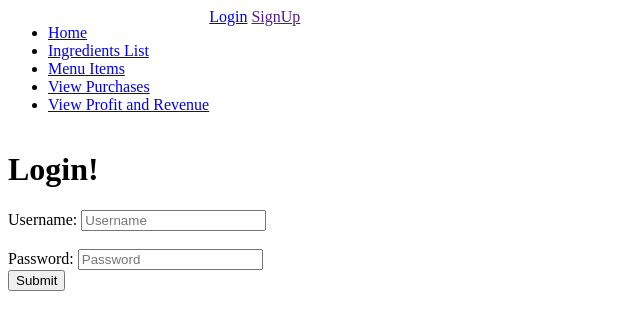
After one commit to jjconway23/django_restaurant_app, a Django app: page /login/ in a window 1280 px wide. The commit adds this page. Shown: the top 330 px of the page, without its empty margins (0-640 px from the left). Run offline with Django 4.2, Linux system fonts and the light colour scheme.

Commit message:
Add view and template for login view

```diff
--- a/restaurant_application/django_restaurant/templates/django_restaurant/base.html
+++ b/restaurant_application/django_restaurant/templates/django_restaurant/base.html
@@ -20,7 +20,7 @@
             </ul>
         </nav>
         <div>
-            <a href="">Login</a>
+            <a href="{% url 'login' %}">Login</a>
             <a href="">SignUp</a>
         </div>
 
--- a/restaurant_application/django_restaurant/templates/django_restaurant/menu_item_create.html
+++ b/restaurant_application/django_restaurant/templates/django_restaurant/menu_item_create.html
@@ -11,6 +11,6 @@
 <form action="" method="POST">
     {% csrf_token %}
     {{ form.as_p }}
-    <input type="submit" value="Submit">
+    <input type="submit" value="Login">
 </form>
 {% endblock %}
--- /dev/null
+++ b/restaurant_application/django_restaurant/templates/registration/login.html
@@ -0,0 +1,22 @@
+{% extends 'django_restaurant\base.html' %}
+{% load static %}
+
+{% block head %}
+<link rel="stylesheet" type="text/css" href="{% static 'django_restaurant\style.css' %}">
+
+{% endblock %}
+
+{% block content %}
+<h1>Login!</h1>
+<form action="" method="POST">
+    {% csrf_token %}
+    <label for="username">Username: </label>
+    <input type="text" name="username" id="username" placeholder="Username">
+    <br>
+    <br>
+    <label for="password">Password: </label>
+    <input type="text" name="password" id="password" placeholder="Password">
+    <br>
+    <input type="submit" value="Submit">
+</form>
+{% endblock %}
--- a/restaurant_application/django_restaurant/urls.py
+++ b/restaurant_application/django_restaurant/urls.py
@@ -13,4 +13,5 @@ urlpatterns=[
     path('menu_item_list/update/<pk>/', views.MenuItemUpdate.as_view(), name='menu_item_update'),
     path('ingredients_list/delete/<pk>', views.IngredientsDelete.as_view(), name='ingredients_delete'),
     path('menu_item_list/delete/<pk>/', views.MenuItemDelete.as_view(), name='menu_item_delete'),
+    path('login/', views.login_page, name="login")
 ]
--- a/restaurant_application/django_restaurant/views.py
+++ b/restaurant_application/django_restaurant/views.py
@@ -1,8 +1,12 @@
-from django.shortcuts import render
+from django.shortcuts import render, redirect
 from django.views.generic.list import ListView
 from django.views.generic.edit import CreateView, UpdateView, DeleteView
 from .models import Ingredients, MenuItem, Purchase
 from .forms import IngredientsForm, MenuItemForm
+from django.contrib.auth import authenticate, login
+
+
+
 def home(request):
     return render(request, 'django_restaurant\index.html')
 
@@ -66,3 +70,17 @@ class MenuItemDelete(DeleteView):
 
     def get_success_url(self):
         return '/menu_item_list/'
+
+# ----------------- Registration Views
+
+def login_page(request):
+    if request.method == "POST":
+        username = request.POST["username"]
+        password = request.POST["password"]
+        user = authenticate(request,username=username, password=password)
+        if user is not None:
+            login(request,user)
+            return redirect("home")
+        else:
+            return HttpResponse("invalid credentials")
+    return render(request, "registration/login.html")
```
Also changed, not shown: restaurant_application/db.sqlite3.
